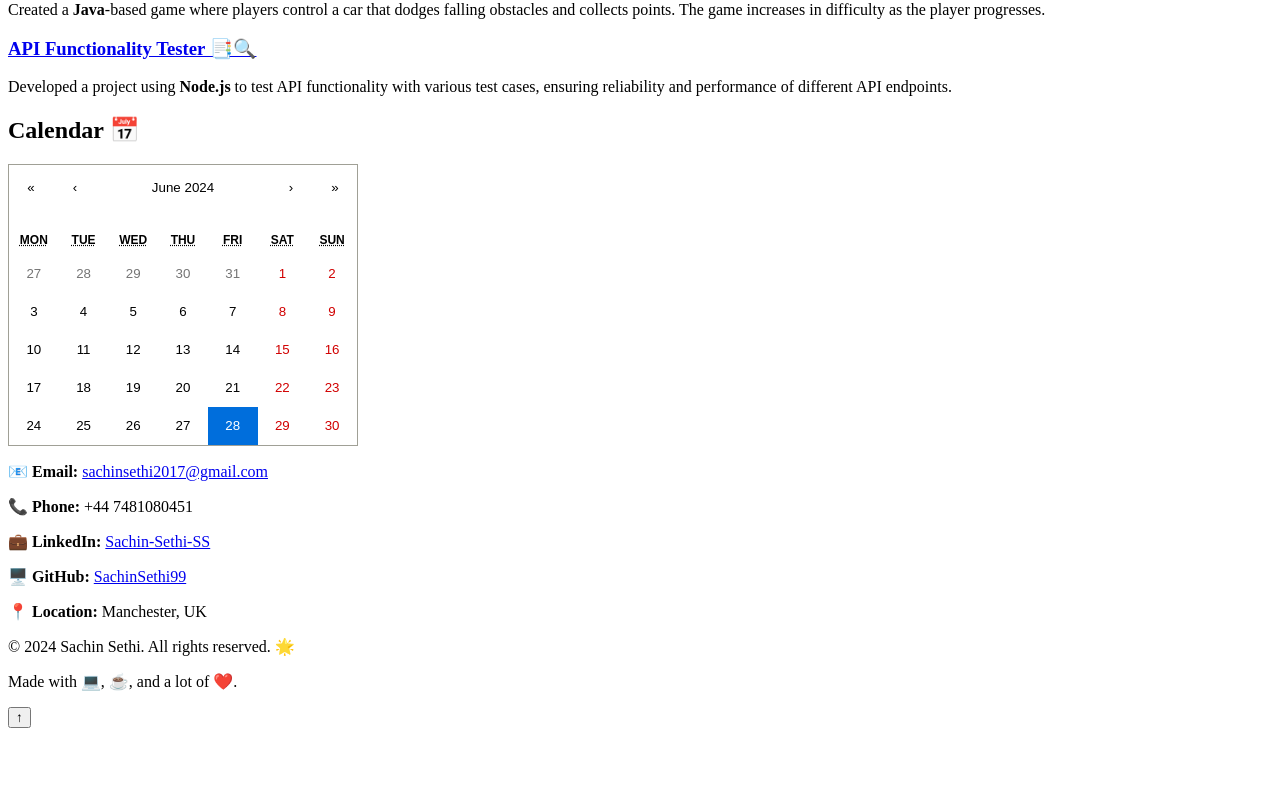
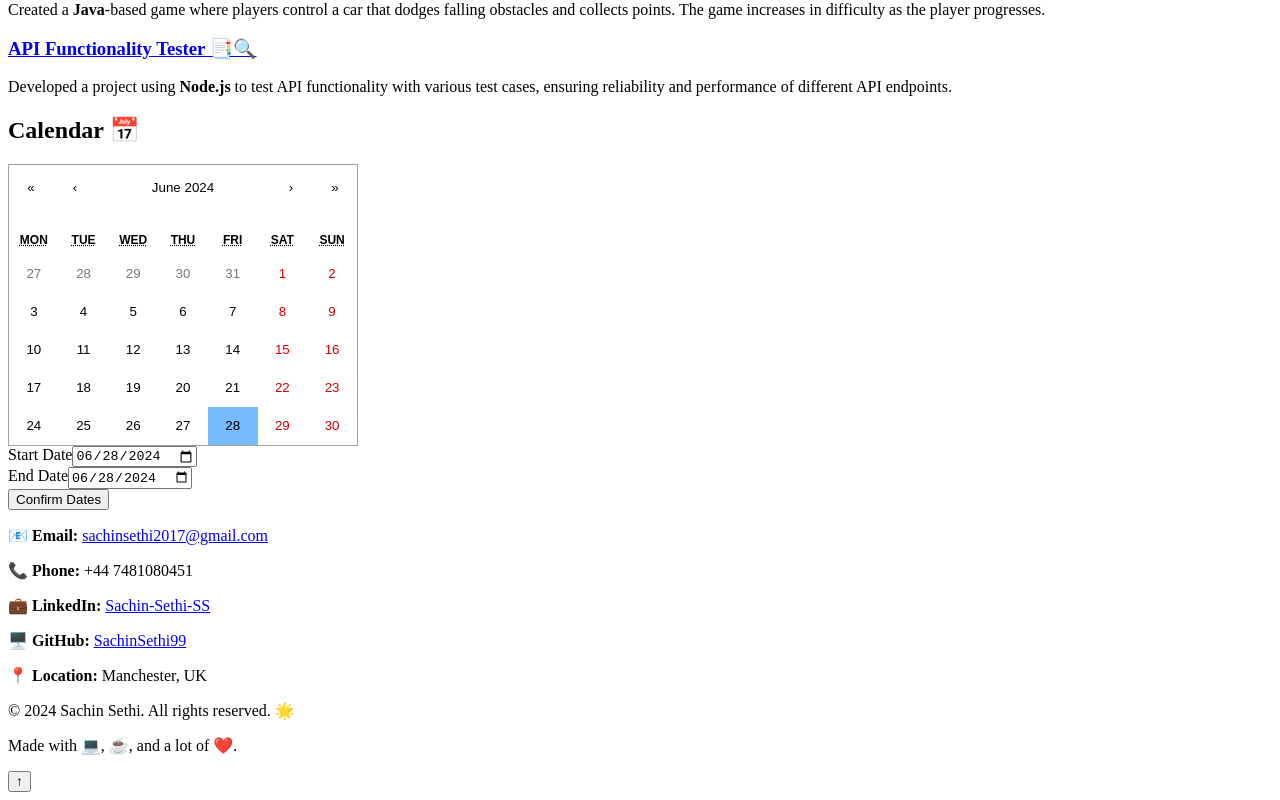
Before and after one commit to SachinSethi99/JustMyWebsite, a Next.js app in the folder personal-website/: page / in a window 1280 px wide. Shown: the part 4342-5142 px from the top of the page. Before the commit the page ends 5078 px from the top, so only its background shows below. Built offline with nearby package versions, Linux system fonts and the light colour scheme.

Commit message:
created a section where user can input into the calander

```diff
--- a/personal-website/pages/index.js
+++ b/personal-website/pages/index.js
@@ -3,12 +3,12 @@ import Head from 'next/head';
 import { Link, Element, animateScroll as scroll } from 'react-scroll';
 import 'tailwindcss/tailwind.css';
 import Calendar from 'react-calendar';
-import 'react-calendar/dist/Calendar.css';  // Optional CSS for default styling
-import { enGB } from 'date-fns/locale'; // Import the locale you need
+import 'react-calendar/dist/Calendar.css';
 
 const Home = () => {
     const [showScroll, setShowScroll] = useState(false);
-    const [date, setDate] = useState(new Date());
+    const [date, setDate] = useState([new Date(), new Date()]);
+    const [startDate, endDate] = date;
 
     useEffect(() => {
         const handleScroll = () => {
@@ -21,6 +21,34 @@ const Home = () => {
         window.addEventListener('scroll', handleScroll);
         return () => window.removeEventListener('scroll', handleScroll);
     }, []);
+
+    const validateDates = () => {
+        const today = new Date();
+        if (startDate > today || endDate > today) {
+            alert("Can't pick a date in the future");
+            return false;
+        }
+        if (startDate > endDate) {
+            alert("End date can't be before start date");
+            return false;
+        }
+        alert("Dates are fine");
+        return true;
+    };
+
+    const handleDateChange = (dates) => {
+        setDate(dates);
+    };
+
+    const handleStartDateChange = (e) => {
+        const newStartDate = new Date(e.target.value);
+        setDate([newStartDate, endDate]);
+    };
+
+    const handleEndDateChange = (e) => {
+        const newEndDate = new Date(e.target.value);
+        setDate([startDate, newEndDate]);
+    };
 
     return (
         <div className="min-h-screen flex flex-col font-sans">
@@ -218,11 +246,39 @@ const Home = () => {
                     </div>
                 </Element>
 
-                {/* Add Calendar component section */}
                 <Element name="calendar" className="bg-white p-6 text-darkGray section">
                     <h2 className="text-3xl font-bold text-teal-400 mb-4">Calendar 📅</h2>
-                    <div className="flex justify-center">
-                        <Calendar onChange={setDate} value={date} locale={enGB} />
+                    <div className="calendar-container flex flex-col items-center">
+                        <Calendar
+                            onChange={handleDateChange}
+                            value={date}
+                            selectRange={true}
+                            locale="en-GB"
+                        />
+                        <div className="mt-4">
+                            <label className="block text-sm font-medium text-gray-700">Start Date</label>
+                            <input
+                                type="date"
+                                value={startDate.toISOString().substr(0, 10)}
+                                onChange={handleStartDateChange}
+                                className="mt-1 block w-full border border-gray-300 rounded-md shadow-sm focus:ring-indigo-500 focus:border-indigo-500 sm:text-sm"
+                            />
+                        </div>
+                        <div className="mt-4">
+                            <label className="block text-sm font-medium text-gray-700">End Date</label>
+                            <input
+                                type="date"
+                                value={endDate.toISOString().substr(0, 10)}
+                                onChange={handleEndDateChange}
+                                className="mt-1 block w-full border border-gray-300 rounded-md shadow-sm focus:ring-indigo-500 focus:border-indigo-500 sm:text-sm"
+                            />
+                        </div>
+                        <button
+                            onClick={validateDates}
+                            className="bg-teal-400 text-darkGray py-2 px-4 rounded hover:bg-teal-500 transition mt-4"
+                        >
+                            Confirm Dates
+                        </button>
                     </div>
                 </Element>
             </main>
--- a/personal-website/styles/Home.module.css
+++ b/personal-website/styles/Home.module.css
@@ -432,7 +432,7 @@ body {
 
 .calendar-container {
   display: flex;
-  justify-content: center;
+  flex-direction: column;
   align-items: center;
   padding: 2rem;
   background-color: var(--dark-gray);
@@ -493,3 +493,15 @@ body {
     width: 100%;
   }
 }
+
+input[type="date"] {
+  background-color: var(--dark-bg);
+  color: var(--gray);
+  border: 1px solid var(--gray);
+  border-radius: 5px;
+  padding: 0.5rem;
+}
+
+input[type="date"]::-webkit-calendar-picker-indicator {
+  filter: invert(1);
+}
```
